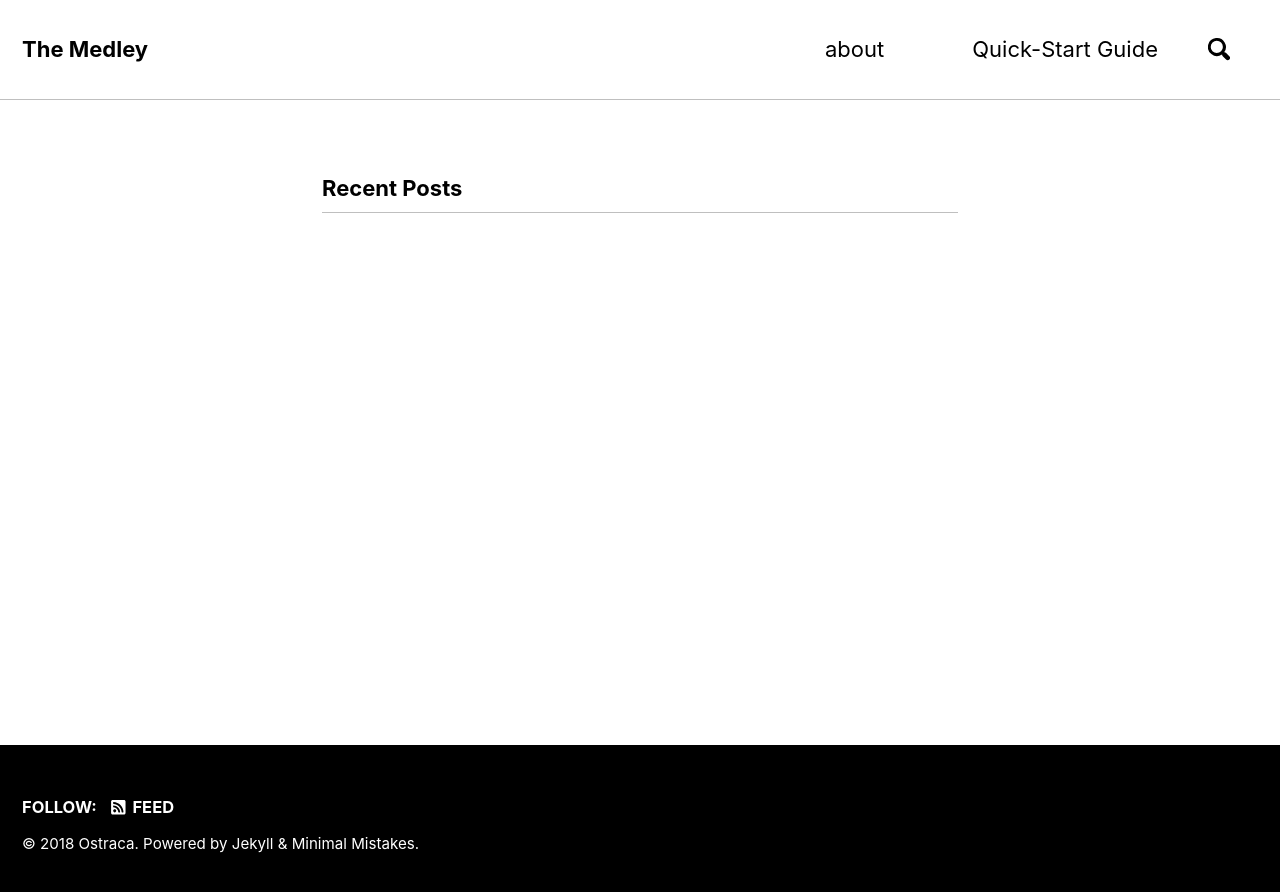
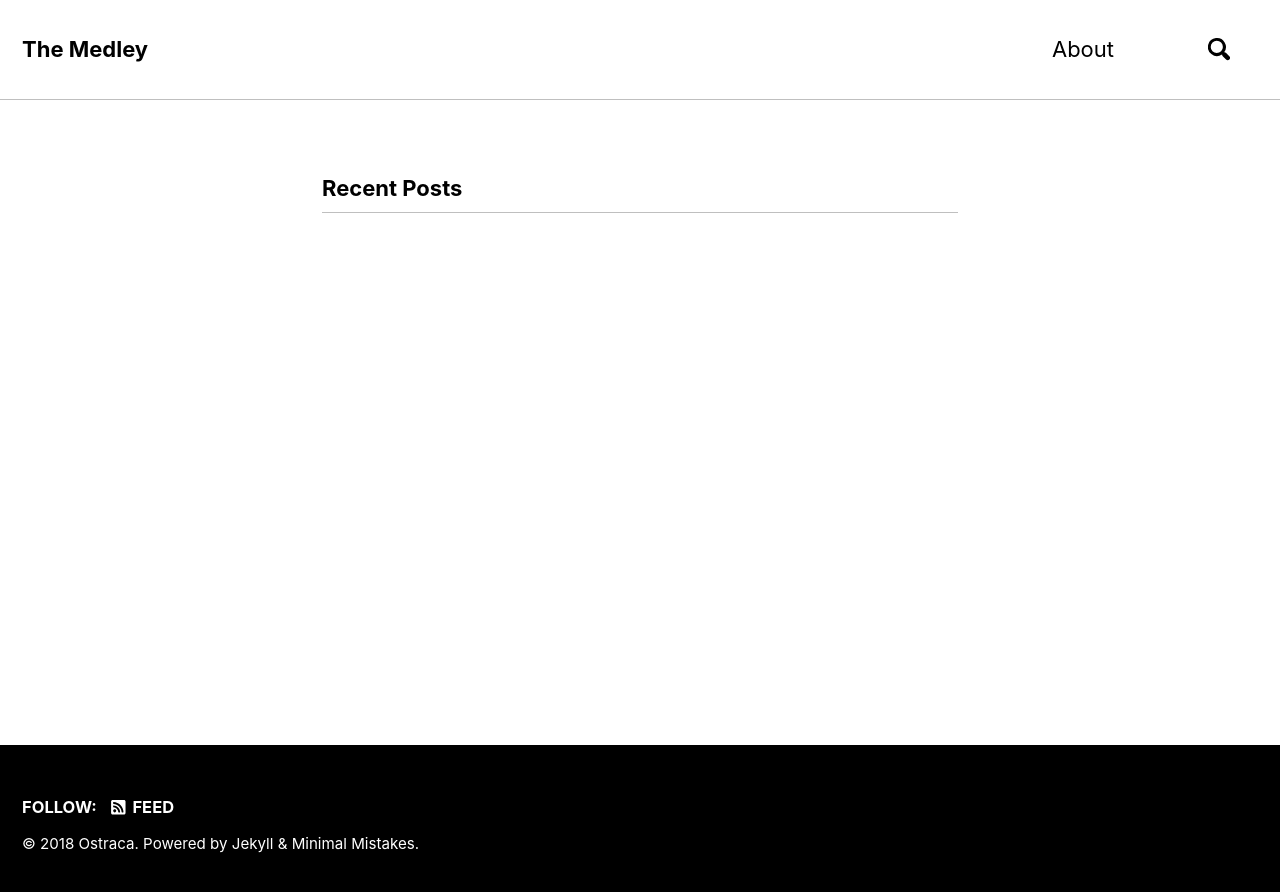
Before and after one commit to TheMedley/TheMedley.github.io, a Jekyll site: the page built from index.html, in a window 1280 px wide. Shown: the top 892 px of the page. Built offline with Jekyll 4.4.1, drawn with Linux system fonts in a browser that asks for light colours; nearby versions of some CDN libraries; the list of posts is cut into pages by our own code.

Commit message:
Update from Forestry.io - Updated _data/navigation.yml

```diff
--- a/_data/navigation.yml
+++ b/_data/navigation.yml
@@ -1,8 +1,6 @@
 ---
 main:
-- title: about
+- title: About
   url: "/about/"
 - title: ''
   url: ''
-- title: Quick-Start Guide
-  url: https://mmistakes.github.io/minimal-mistakes/docs/quick-start-guide/
```
Also changed, not shown: .forestry/settings.yml.
